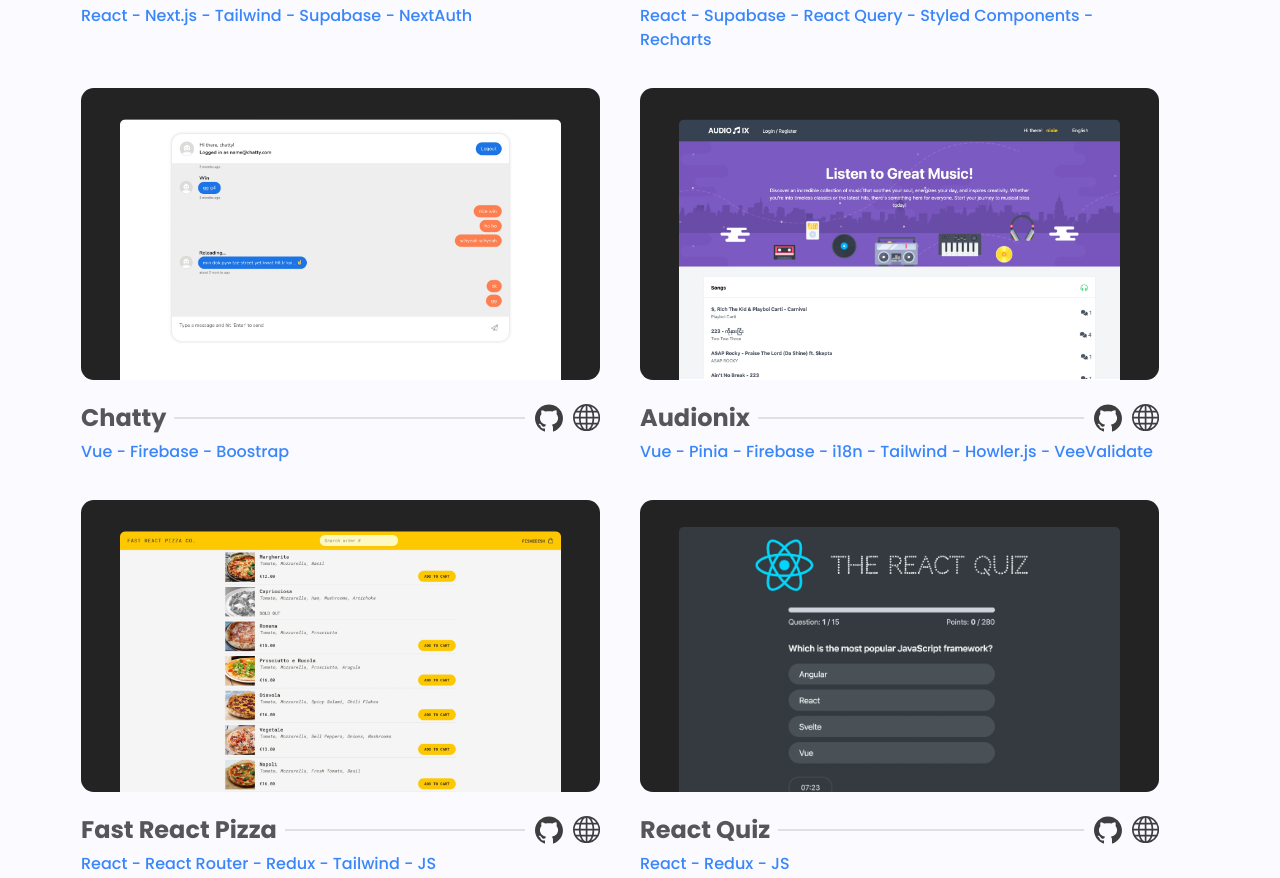
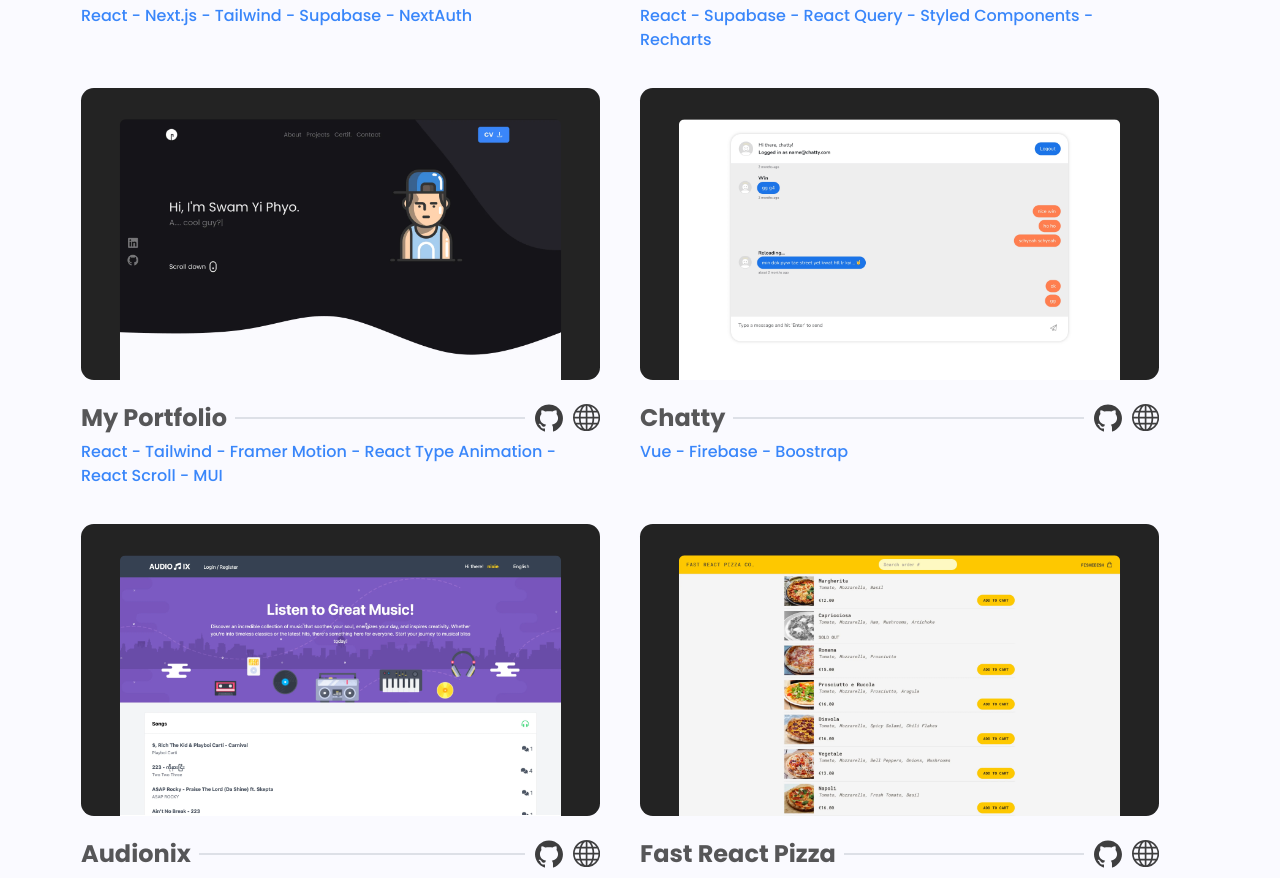
Before and after one commit to fisheeesh/portfolio_v1, a React (Vite) app: page /gallery in a window 1280 px wide. Shown: the part 860-1738 px from the top of the page. Built offline with nearby package versions, Linux system fonts and the light colour scheme.

Commit message:
added new showcase data

```diff
--- a/src/data/ProjectData.jsx
+++ b/src/data/ProjectData.jsx
@@ -73,6 +73,15 @@ export const galleryShowCases = [
         link: "https://the-wild-oasis-dashboard-amber.vercel.app/dashboard",
         tech: ["React", "Supabase", "React Query", "Styled Components", "Recharts"],
         modal: <>🖥️ An internal Hotel Management Dashboard for staff to manage bookings, check-ins, cabins, user accounts, and hotel settings, while offering business insights through interactive charts and a clean, intuitive dashboard. As it’s secured behind authentication, responsiveness wasn’t prioritized. 🙏 </>,
+    },
+    {
+        cat: "🩵, App, React",
+        title: "My Portfolio",
+        img: "/gallery/portfolio_v2.webp",
+        code: "https://github.com/fisheeesh/syp-portfolio",
+        link: "https://www.syp.dev",
+        tech: ["React", "Tailwind", "Framer Motion", "React Type Animation", "React Scroll", "MUI"],
+        modal: <>🌐 This is my personal developer portfolio built with React.js, styled using TailwindCSS and Material UI (MUI). It highlights my skills, projects, and certifications with a focus on smooth user interaction using libraries like Framer Motion, React Scroll, and React Type Animation. </>,
     },
     {
         cat: "🩵, App, Vue",
```
Also changed, not shown: public/gallery/portfolio_v2.webp (added).
